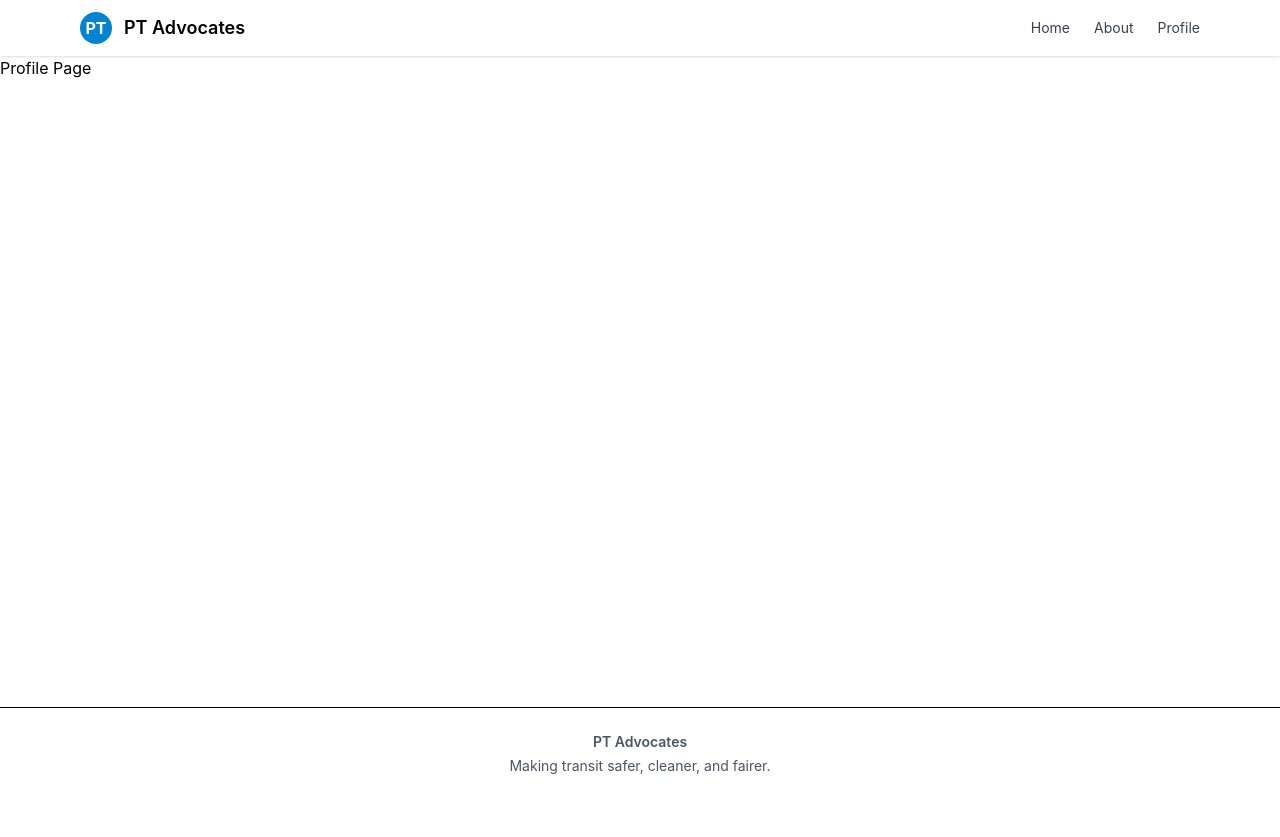
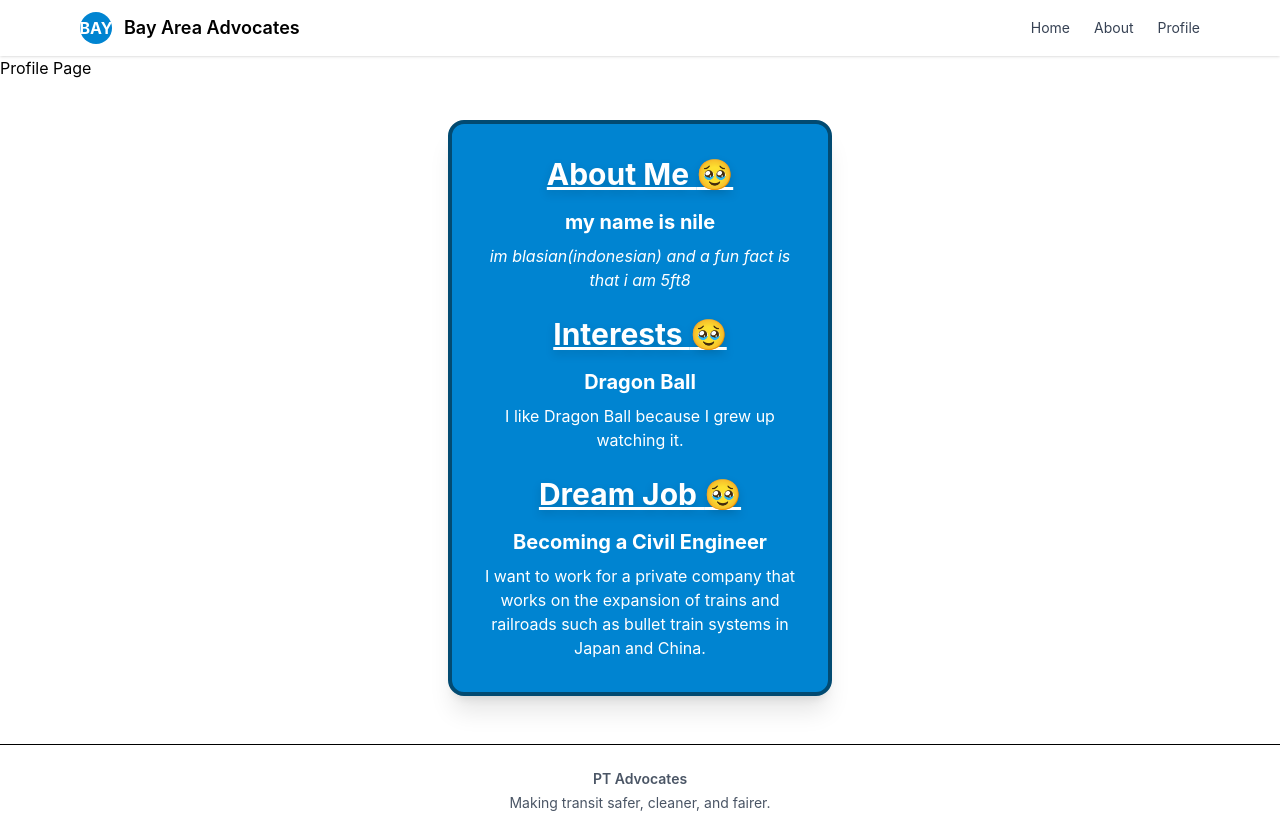
Before and after one commit to nilefr/finalprojectnile, a React (Vite) app in the folder finalprojectnile/: page /profile in a window 1280 px wide. Before the commit the page ends 800 px from the top, so only its background shows below. Built offline with nearby package versions, Linux system fonts and the light colour scheme.

Commit message:
profile pahge

```diff
--- a/finalprojectnile/src/components/NavBar.jsx
+++ b/finalprojectnile/src/components/NavBar.jsx
@@ -5,8 +5,8 @@ export default function NavBar() {
 		<header className="w-full bg-white shadow-sm">
 			<div className="max-w-6xl mx-auto px-4 py-3 flex items-center justify-between">
 				<div className="flex items-center gap-3">
-					<div className="w-8 h-8 bg-sky-600 rounded-full flex items-center justify-center text-white font-bold">PT</div>
-					<span className="font-semibold text-lg">PT Advocates</span>
+					<div className="w-8 h-8 bg-sky-600 rounded-full flex items-center justify-center text-white font-bold">BAY</div>
+					<span className="font-semibold text-lg">Bay Area Advocates</span>
 				</div>
 
 				<nav className="flex items-center gap-6 text-sm">
--- a/finalprojectnile/src/pages/Profile.jsx
+++ b/finalprojectnile/src/pages/Profile.jsx
@@ -1,7 +1,9 @@
+import Card from '../components/Card';
 function Profile() {
  return (
  <>
    <h1>Profile Page</h1>
+    <Card />
  </>
 )
 };
```
